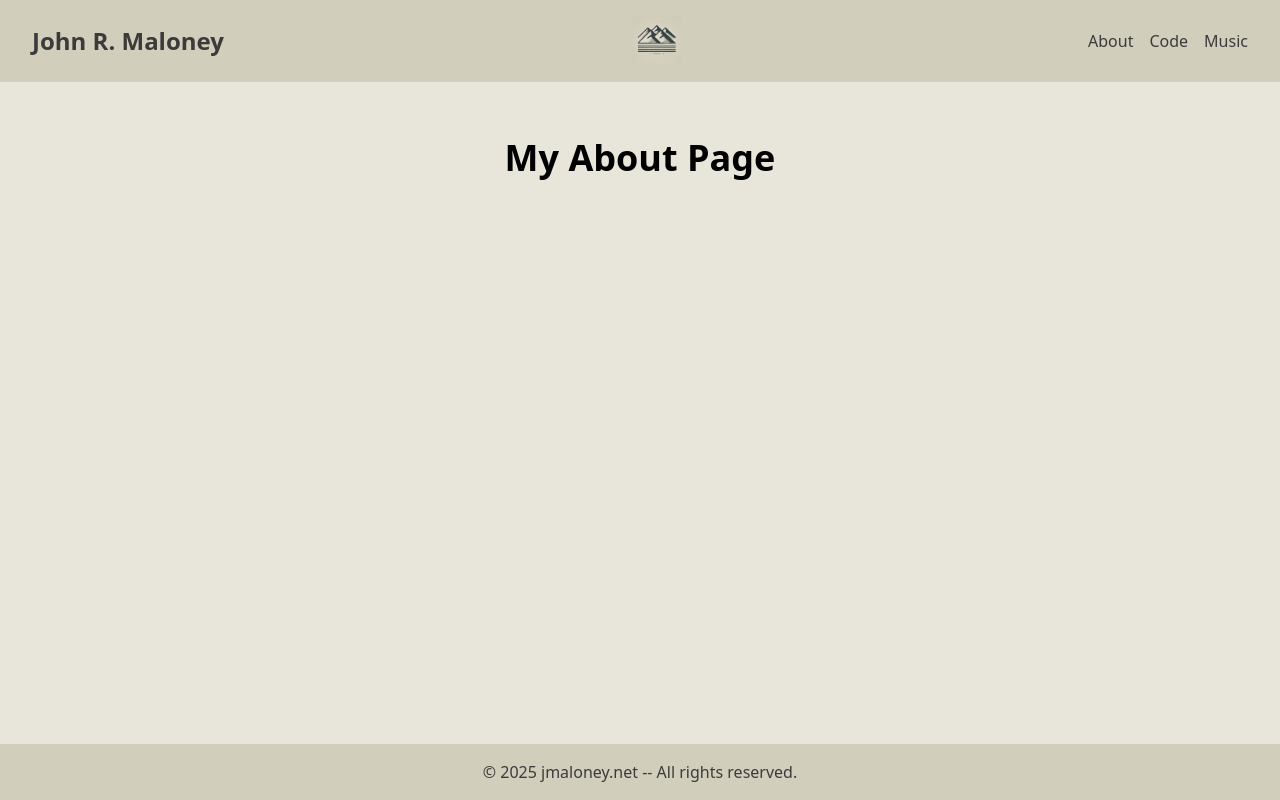
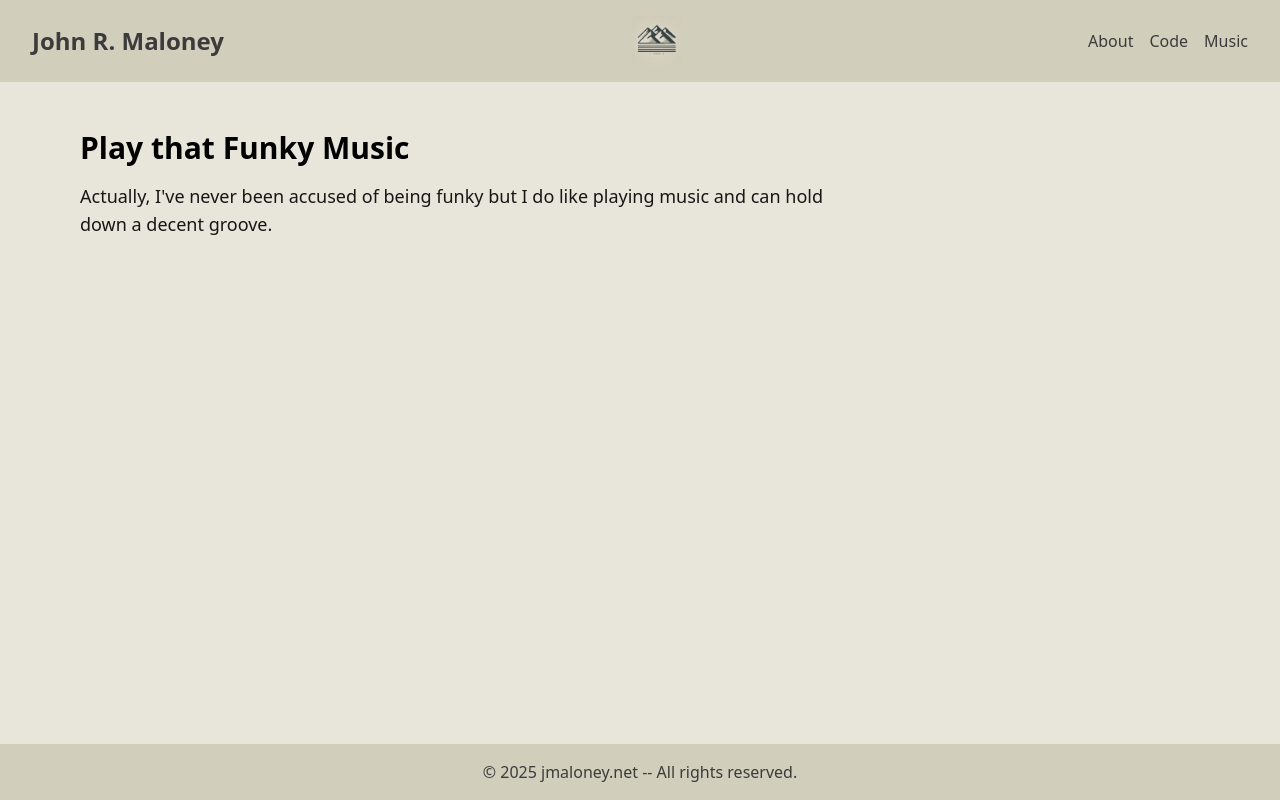
Before and after one commit to jrmaloney/jmaloney-nextjs-tw, a Next.js app: page /music in a window 1280 px wide. Built offline with nearby package versions, Linux system fonts and the light colour scheme.

Commit message:
add hero banners to about, code and music pages

```diff
--- a/app/about/page.tsx
+++ b/app/about/page.tsx
@@ -1,11 +1,13 @@
 import React from 'react';
+import HeroBanner from '@/components/hero';
 
 const AboutPage = () => {
   return (
-    <div>
-      <main className="container mx-auto p-4">
-        <h1 className="text-4xl font-bold text-center mt-10">My About Page</h1>
-      </main>
+    <div className="container mx-auto p-8">
+      <HeroBanner
+        title="A Little About Me"
+        description="I live in Weymouth, MA with my amazing fiancee, Abby and her surly cat Big Lady. We're getting married soon!"
+      />
     </div>
   );
 };
--- a/app/code/page.tsx
+++ b/app/code/page.tsx
@@ -1,11 +1,13 @@
 import React from 'react';
+import HeroBanner from '@/components/hero';
 
 const CodePage = () => {
   return (
-    <div>
-      <main className="container mx-auto p-4">
-        <h1 className="text-4xl font-bold text-center mt-10">My Code Page</h1>
-      </main>
+    <div className="container mx-auto p-8">
+      <HeroBanner
+        title="Code Runbooks and Recipes"
+        description="Below you'll find some descriptions and links to step-by-step guides for provision infrastructure resources and building databases using Terraform and Liquibase respectively. "
+      />
     </div>
   );
 };
--- a/app/music/page.tsx
+++ b/app/music/page.tsx
@@ -1,11 +1,13 @@
 import React from 'react';
+import HeroBanner from '@/components/hero';
 
 const MusicPage = () => {
   return (
-    <div>
-      <main className="container mx-auto p-4">
-        <h1 className="text-4xl font-bold text-center mt-10">My About Page</h1>
-      </main>
+    <div className="container mx-auto p-8">
+      <HeroBanner
+        title="Play that Funky Music"
+        description="Actually, I've never been accused of being funky but I do like playing music and can hold down a decent groove."
+      />
     </div>
   );
 };
```
